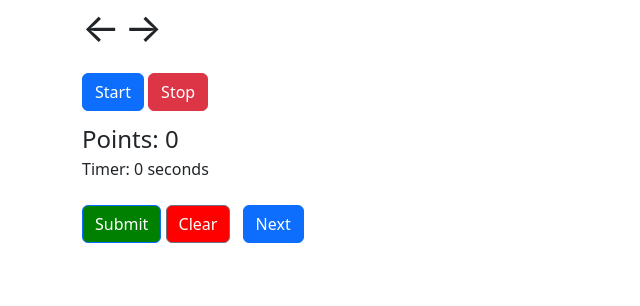
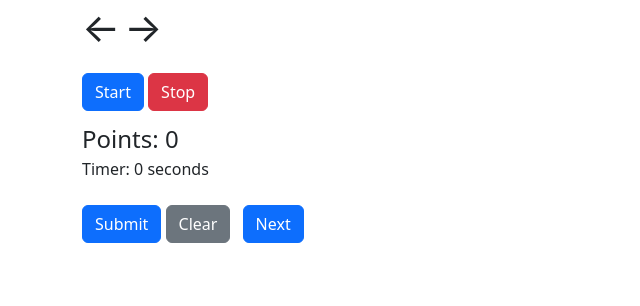
Before and after one commit to joyo11/UI-Design-Basics-of-Pranayama, a Flask app: page /question4 in a window 1280 px wide. Shown: the part 201-507 px from the top of the page, without its empty margins (0-640 px from the left). Run offline with Flask 3, Linux system fonts and the light colour scheme.

Commit message:
Update question4.html

```diff
--- a/templates/question4.html
+++ b/templates/question4.html
@@ -19,21 +19,7 @@
             font-size: 24px;
             margin-top: 10px;
         }
-        button.btn.btn-primary.submit-btn.me-2
-        {
-            background-color: green;
 
-        }
-
-        button.btn.btn-secondary.clear-btn.me-2
-        {
-            background-color:red;
-        }
-
-        #submit
-        {
-            background-color:green;
-        }
     </style>
 </head>
 <body>
```
